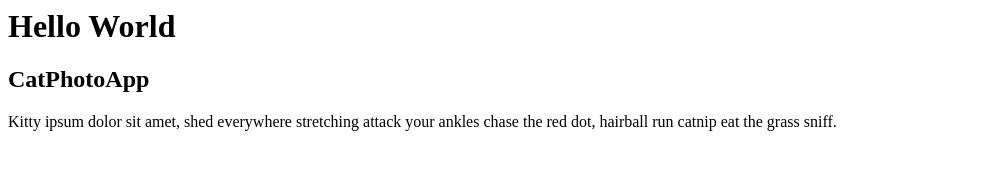
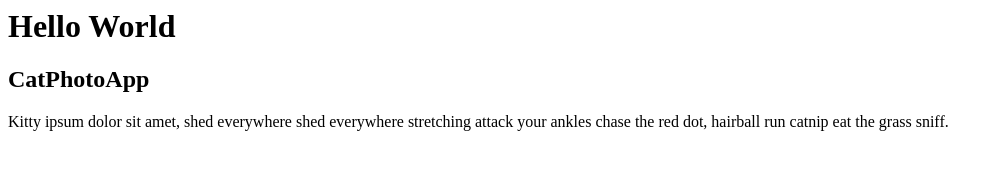
Before and after one commit to desmosedici54/Repo03, a plain HTML site: page ex15/src/index.html in a window 1280 px wide. Shown: the whole page, without its empty margins (0-1003 px from the left). Drawn offline with Linux system fonts and the light colour scheme.

Commit message:
Adding the ex15

```diff
--- a/ex15/src/index.html
+++ b/ex15/src/index.html
@@ -1,6 +1,6 @@
-</h1><h1>Hello World</h1>
+
+<h1>Hello World</h1>
 
 <h2>CatPhotoApp</h2>
 
-<p>Kitty ipsum dolor sit amet, shed everywhere stretching attack your ankles chase the red dot,
-hairball run catnip eat the grass sniff.</p>
+<p>Kitty ipsum dolor sit amet, shed everywhere shed everywhere stretching attack your ankles chase the red dot, hairball run catnip eat the grass sniff.</p>
```
